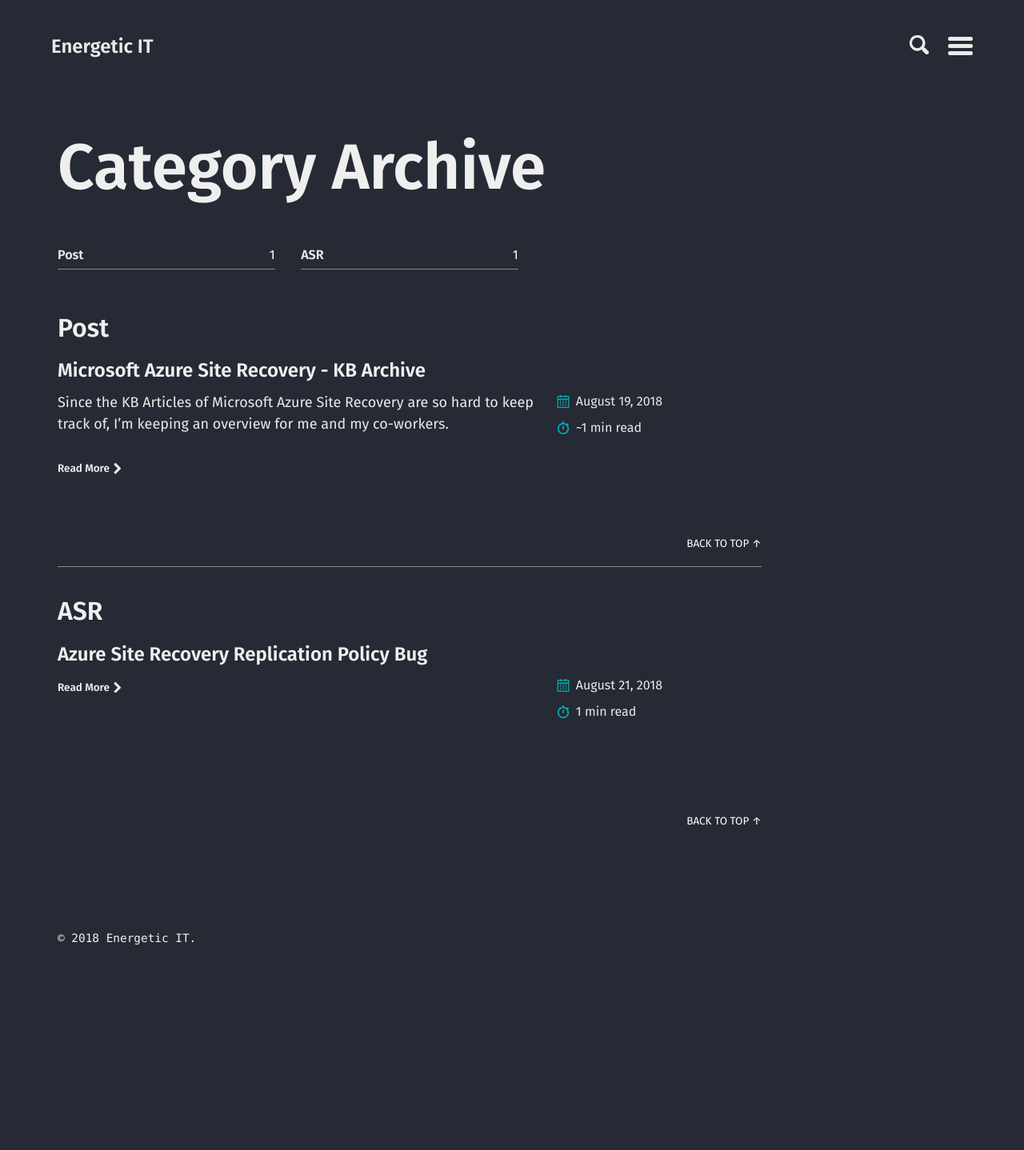
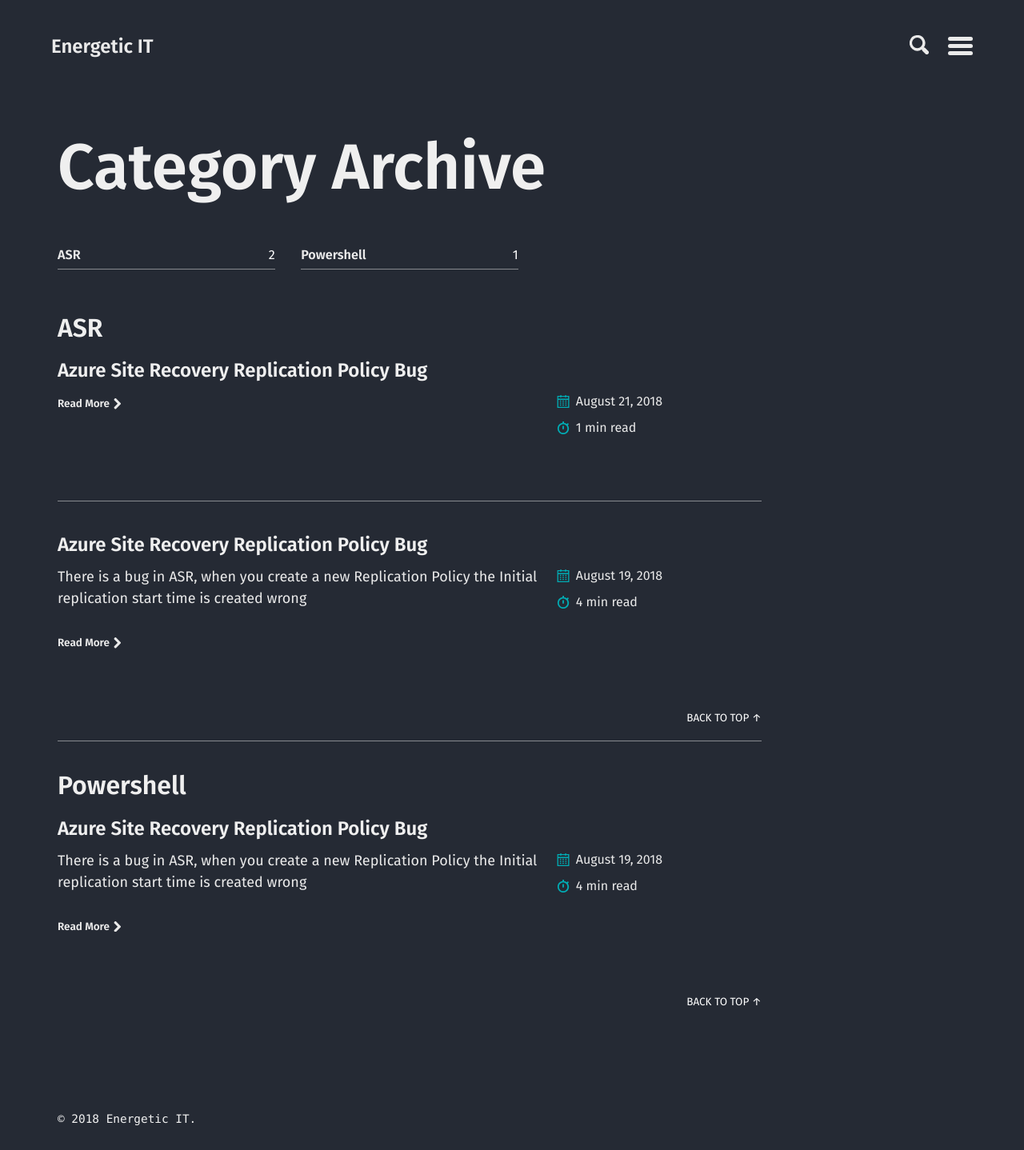
Before and after one commit to energetic-it/energetic-it.github.io, a Jekyll site: the page built from categories.md, in a window 1280 px wide. Shown: the whole page at 80% size. Built offline with Jekyll 4.4.1, drawn with Linux system fonts in a browser that asks for light colours; before the commit the page ends 1212 px from its top, so only the background shows below that; some of the changed lines change nothing that is shown.

Commit message:
back to original

````diff
--- a/_posts/2018-08-19-microsoft-azure-site-recovery-kb-archive.md
+++ b/_posts/2018-08-19-microsoft-azure-site-recovery-kb-archive.md
@@ -1,40 +1,200 @@
 ---
-title: "Microsoft Azure Site Recovery - KB Archive"
-excerpt: "Since the KB Articles of Microsoft Azure Site Recovery are so hard to keep track of, I'm keeping an overview for me and my co-workers."
+title: "Azure Site Recovery Replication Policy Bug"
+excerpt: "There is a bug in ASR, when you create a new Replication Policy the Initial replication start time is created wrong"
+comments: true
 categories:
-  - Post
+  - ASR
+  - Powershell
 tags:
   - ASR
-  - SystemCenter
   - Azure
-last_modified_at: 2018-08-19T16:26:16-05:00
+  - Powershell
+last_modified_at: 2018-08-20T20:00:16-05:00
 ---
 
-# Microsoft Azure Site Recovery - KB Archive
+At work we use [Azure Site Recovery](https://docs.microsoft.com/en-us/azure/site-recovery/site-recovery-overview) (ASR) for a while now. We use it primarily to synchronize the VM's between datacenters and use ASR for the orchestration.
 
-Since the KB Articles of Microsoft Azure Site Recovery are so hard to keep track of, I'm keeping an overview for me and my co-workers.
+![arch-onprem-onprem](/assets/images/arch-onprem-onprem.png)
+[Image source](https://docs.microsoft.com/en-us/azure/site-recovery/hyper-v-vmm-architecture)
 
->_Update: Microsoft is finally using an easier website to keep track of changes:
-https://azure.microsoft.com/en-us/updates/site-recovery-rollup-27
-You can add a new number at the end to see if a new one came out :)_
->
->_Updated : 9 August 2018_
+Not that long ago I rebuild our test ASR environment after some updates and came across a weird issue.
 
-__Note: When you install: Update Rollup 5 for System Center 2016 Virtual Machine Manager, the ASR client needs to be upgraded to version 5.1.3100 or later. Older versions are not supported!__
+After creating a new replication policy, __nothing__ worked anymore. At first I figured it was due to the update of the agents on the System Center Virtual Machine Manager (SCVMM) servers.
 
-- To upgrade DRA, follow these steps:
-- Uninstall the existing version of DRA.
-- Install Update Rollup 5 (this update).
-- Install version 5.1.3100 or a later version of DRA.
+In comes `Powershell` to the rescue :)
 
-[Google Search](https://www.google.com/search?q=Update+Rollup+*+for+Azure+Site+Recovery+site:https://support.microsoft.com/en-us/help&lr=&hl=en&source=lnt&tbs=sbd:1,qdr:y&sa=X&ved=0ahUKEwiT7fKn9qrbAhVRr6QKHeXNCc0QpwUIIA&biw=1920&bih=974)
+## TL;DR
 
-# Microsoft Azure Site Recovery Updates
+- This issue is as of this date still unresolved by Microsoft.
+- When a new Replication Policy is created (through the portal), the Initial replication start time is created wrong.
+- As far as I know the only way to fix this, is to create the replication policy through `Powershell`.
+- __The impact__ is that the Replication Policy breaks everything if the initial time to synchronize isn't correct.
+  - It won't synchronize and it will give errors that don't point towards the replication policy.
+  - VM's will not replicate, ASR will not work.
 
-- [Update Rollup 27 for Azure Site Recovery (version 5.1.3550.0)](https://support.microsoft.com/en-us/help/4055712/update-rollup-27-for-azure-site-recovery)
-- [Update Rollup 26 for Azure Site Recovery (version 5.1.3400.0)](https://support.microsoft.com/en-us/help/4344054/update-rollup-26-for-azure-site-recovery)
-- [Update Rollup 25 for Azure Site Recovery (version 5.1.3300.0)](https://support.microsoft.com/en-us/help/4278275/update-rollup-25-for-azure-site-recovery)
-- (what happend to 24?)
-- [Update Rollup 23 for Azure Site Recovery (version 5.1.3100.0)](https://support.microsoft.com/en-us/help/4091311/update-rollup-23-for-azure-site-recovery)
-- [Update Rollup 22 for Azure Site Recovery (version 5.1.2900.0)](https://support.microsoft.com/en-us/help/4072852/update-rollup-22-for-azure-site-recovery)
-- [Update Rollup 21 for Azure Site Recovery (version 5.1.2700.1)](https://support.microsoft.com/en-us/help/4051380/update-rollup-21-for-azure-site-recovery)
+## The Setup
+
+I'll go into the details and show you the screenshots on how to create a replication policy.
+
+> Note: You don't need to have anything connected to the recovery vault.
+> Create a new Azure subscription and a Recovery Vault and click along with the instructions below.
+
+| ||
+:-------------------------:|:-------------------------:
+![asr-recovery-services](/assets/images/asr-recovery-services.png) | ![asr-vault](/assets/images/asr-vault.png)
+
+Find the Recovery Services Vault, and click on it.
+
+| ||
+:-------------------------:|:-------------------------:
+![asr-vault-manage](/assets/images/asr-vault-manage.png) | ![asr-vault-manage-replication-policy](/assets/images/asr-vault-manage-replication-policy.png)
+
+Go down to __Manage__ and select _Site Recovery Infrastructure_ scroll down to __For System Center VMM__ and select the Replication Policies
+
+| ||
+:-------------------------:|:-------------------------:
+![asr-vault-manage-replication-policy-add](/assets/images/asr-vault-manage-replication-policy-add.png) | ![asr-vault-manage-replication-policy-create-1](/assets/images/asr-vault-manage-replication-policy-create-1.png)
+
+Create a new Replication Policy and select Hyper-V as a source and target.
+
+| ||
+:-------------------------:|:-------------------------:
+![asr-vault-manage-replication-policy-create-2.png](/assets/images/asr-vault-manage-replication-policy-create-2.png) |
+
+Choose for the Initial replication start time something else then Immediately or 07:45PM.
+Keep the rest default values (or not, doesn't really matter).
+
+## Result
+
+Once the replication policy has been created, and you click back into the newly created policy, it shows 07:45 PM. Even though in this example we put in 10:00PM.
+![asr-vault-manage-replication-policy-init-time.png](/assets/images/asr-vault-manage-replication-policy-init-time.png)
+
+Looking at it with `Powershell` we see the following:
+
+```powershell
+# Get all the policies
+Get-AzureRmRecoveryServicesAsrPolicy  | Select-Object Name -ExpandProperty ReplicationProviderSettings
+
+```
+
+![asr-powershell-policy-initialtime](/assets/images/asr-powershell-policy-initialtime.png)
+
+The time is set to something, except the time what we want.
+
+I tested these replication policies and when in use the VM do __not__ replicate from one Hyper-V Host to the other Hyper-V Host.
+
+## The Solution
+
+The only way I found on how to fix this, is to create a Replication Policy through `Powershell`.
+At the bottom of the blog you can see the script I used.
+
+The thing that took me a little bit was to find out how to use the ReplicationStartTime.
+When you check out the [docs page](https://docs.microsoft.com/en-us/powershell/module/azurerm.recoveryservices.siterecovery/new-azurermrecoveryservicesasrpolicy) it will tell you this:
+
+### -ReplicationStartTime
+
+Specifies the replication start time.
+It must be no later than 24-hours from the start of the job.
+
+```yaml
+Type: [System.TimeSpan]
+Parameter Sets: HyperVToAzure, EnterpriseToEnterprise
+Aliases:
+
+Required: False
+Position: Named
+Default value: None
+Accept pipeline input: False
+Accept wildcard characters: False
+```
+
+Some searching around I found the `New-TimeSpan` with an Output of `System.TimeSpan`
+
+This resulted in the following splat:
+
+```powershell
+$NamePolicy = Read-Host -Prompt 'Give the name of the new policy'
+
+$Time = New-TimeSpan -Hour 22 -Minute 00
+$PolicySplat = @{
+    VmmToVmm                        = $true
+    ReplicationProvider             = 'HyperVReplica2012R2'
+    Name                            = $NamePolicy
+    ReplicationFrequencyInSeconds   = '900'
+    NumberOfRecoveryPointsToRetain  = '1'
+    ApplicationConsistentSnapshotFrequencyInHours = '1'
+    Authentication                  = 'Certificate'
+    ReplicationPort                 = '8083'
+    Compression                     = 'Enable'
+    ReplicaDeletion                 = 'Required'
+    ReplicationMethod               = 'Online'
+    ReplicationStartTime            = $Time
+}
+
+New-AzureRmRecoveryServicesAsrPolicy @PolicySplat
+```
+
+Looking at both of the created Replication Policies, you can see clearly the differences.
+
+![asr-powershell-policy-result](/assets/images/asr-powershell-policy-result.png)
+
+## The Script
+
+> Note: don't forget to update the `Azure.RM modules`, this bit me in the beginning, my old scripts did not work anymore because of some changes.
+
+```powershell
+#Requires -Modules AzureRM.profile, AzureRM.RecoveryServices, AzureRM.RecoveryServices.SiteRecovery
+
+# Update the modules to the latest version
+Update-Module AzureRM.profile, AzureRM.RecoveryServices, AzureRM.RecoveryServices.SiteRecovery -Force
+
+# Load the modules
+Import-Module AzureRM.profile, AzureRM.RecoveryServices, AzureRM.RecoveryServices.SiteRecovery
+
+# Login to Azure
+Connect-AzureRmAccount
+
+# Select an Azure Subscription
+$SubscriptionID =  (Get-AzureRmSubscription | Select-Object Name, SubscriptionID | Out-GridView -PassThru).SubscriptionID
+Select-AzureRmSubscription -SubscriptionId $SubscriptionID
+
+# Give the ASR Vault name and the Resource Group Name of the Vault
+$SiteRecovery = "Test-Vault"
+$RGSiteRecovery = "Test-Vault"
+
+# Store the vault settings in the variable
+$vault = Get-AzureRmRecoveryServicesVault -Name $SiteRecovery -ResourceGroupName $RGSiteRecovery
+
+# Creating a temp directory to store the VaultSettingsFile
+$tempFileName = "c:\data\"
+$FilePath = Get-AzureRmRecoveryServicesVaultSettingsFile -Vault $vault -Path $tempFileName | Where-Object -Property FilePath
+
+# Importing the vault settingFile
+Import-AzureRmRecoveryServicesAsrVaultSettingsFile -Path $FilePath.FilePath
+
+# Get all the policies
+Get-AzureRmRecoveryServicesAsrPolicy  | Select-Object Name -ExpandProperty ReplicationProviderSettings
+
+# Create a new one
+$NamePolicy = Read-Host -Prompt 'Give the name of the new policy'
+
+$Time = New-TimeSpan -Hour 22 -Minute 00
+$PolicySplat = @{
+    VmmToVmm                        = $true
+    ReplicationProvider             = 'HyperVReplica2012R2'
+    Name                            = $NamePolicy
+    ReplicationFrequencyInSeconds   = '900'
+    NumberOfRecoveryPointsToRetain  = '1'
+    ApplicationConsistentSnapshotFrequencyInHours = '1'
+    Authentication                  = 'Certificate'
+    ReplicationPort                 = '8083'
+    Compression                     = 'Enable'
+    ReplicaDeletion                 = 'Required'
+    ReplicationMethod               = 'Online'
+    ReplicationStartTime            = $Time
+}
+
+New-AzureRmRecoveryServicesAsrPolicy @PolicySplat
+```
+
+Hopefully this helps someone or creates enough awareness that Microsoft will fix it.
````
